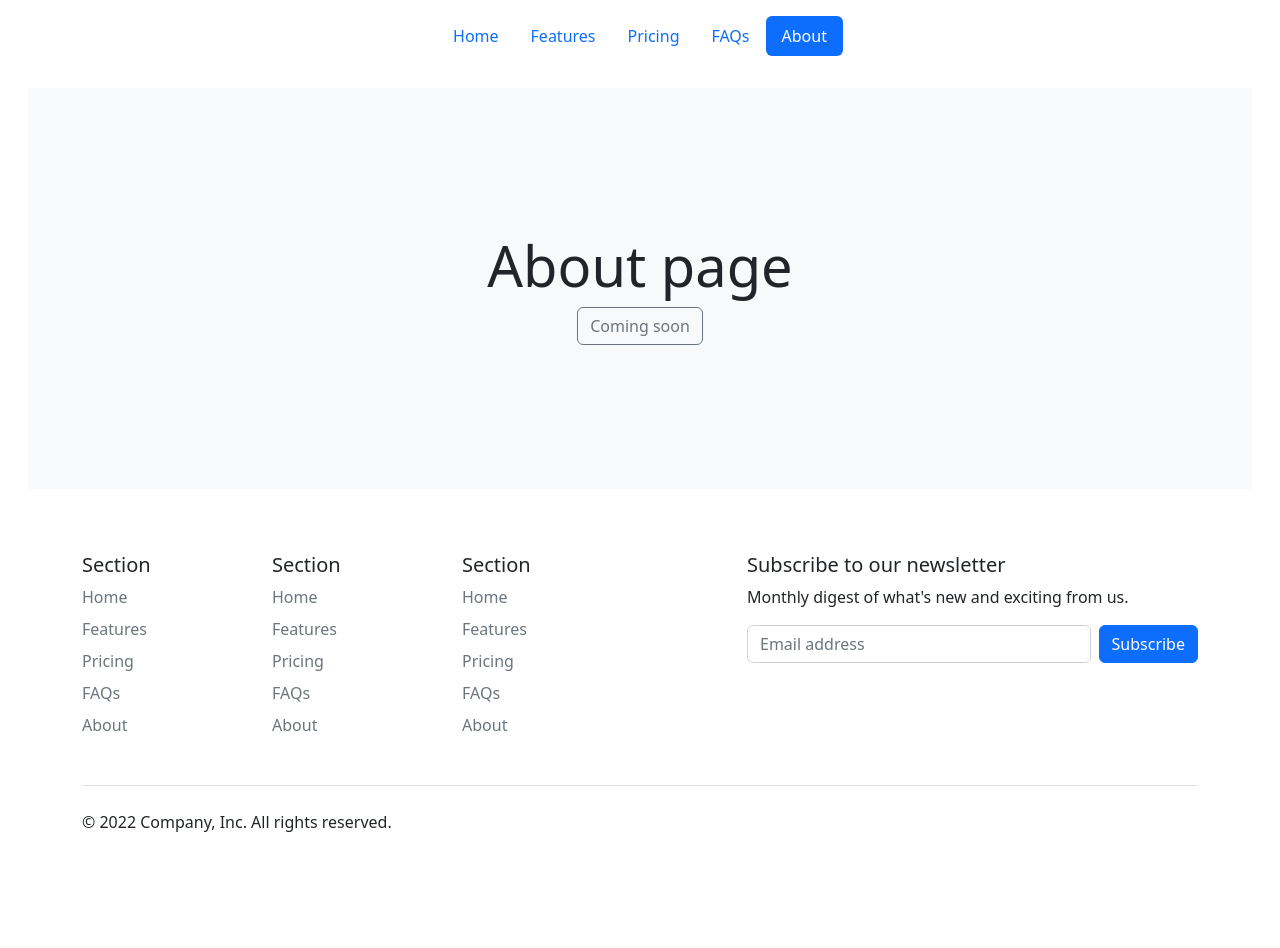
After one commit to zoltarzol/coinagri, a Django app: page /about/ in a window 1280 px wide. The commit adds this page. Run offline with Django 4.2, Linux system fonts and the light colour scheme.

Commit message:
ajout page About et modifications liées

```diff
--- /dev/null
+++ b/divers/templates/divers/about_page.html
@@ -0,0 +1,14 @@
+{% extends 'base.html' %}
+
+{% block content %}
+<div class="container-fluid">
+  <main>
+    <div class="position-relative overflow-hidden p-3 p-md-5 m-md-3 text-center bg-light">
+      <div class="col-md-5 p-lg-5 mx-auto my-5">
+        <h1 class="display-4 fw-normal">About page</h1>
+        <a class="btn btn-outline-secondary" href="#">Coming soon</a>
+      </div>
+    </div>
+  </main>
+</div>
+{% endblock content %}
--- a/divers/urls.py
+++ b/divers/urls.py
@@ -1,6 +1,7 @@
 from django.urls import path
-from .views import home_view
+from .views import home_view, about_view
 
 urlpatterns = [
     path('', home_view, name='home'),
+    path('about/', about_view, name='about'),
 ]
--- a/divers/views.py
+++ b/divers/views.py
@@ -18,6 +18,9 @@ def home_view(request):
             'weekdays' : weekdays
     }
 
-    import pudb; pu.db()
+    # import pudb; pu.db()
 
     return render(request,'divers/home_page.html', context=context)
+
+def about_view(request):
+    return render(request,'divers/about_page.html')
--- a/templates/includes/header.html
+++ b/templates/includes/header.html
@@ -1,5 +1,7 @@
 {% url 'home' as url_home %}
+{% url 'about' as url_about %}
 
+{% if request.path == url_home %}
 <div class="container">
     <header class="d-flex justify-content-center py-3">
       <ul class="nav nav-pills">
@@ -7,7 +9,22 @@
         <li class="nav-item"><a href="#" class="nav-link">Features</a></li>
         <li class="nav-item"><a href="#" class="nav-link">Pricing</a></li>
         <li class="nav-item"><a href="#" class="nav-link">FAQs</a></li>
-        <li class="nav-item"><a href="#" class="nav-link">About</a></li>
+        <li class="nav-item"><a href="{{url_about}}" class="nav-link">About</a></li>
       </ul>
     </header>
   </div>
+  {% endif %}
+
+  {% if request.path == url_about %}
+<div class="container">
+    <header class="d-flex justify-content-center py-3">
+      <ul class="nav nav-pills">
+        <li class="nav-item"><a href="{{url_home}}" class="nav-link">Home</a></li>
+        <li class="nav-item"><a href="#" class="nav-link">Features</a></li>
+        <li class="nav-item"><a href="#" class="nav-link">Pricing</a></li>
+        <li class="nav-item"><a href="#" class="nav-link">FAQs</a></li>
+        <li class="nav-item"><a href="{{url_about}}" class="nav-link active" aria-current="page">About</a></li>
+      </ul>
+    </header>
+  </div>
+  {% endif %}
```
